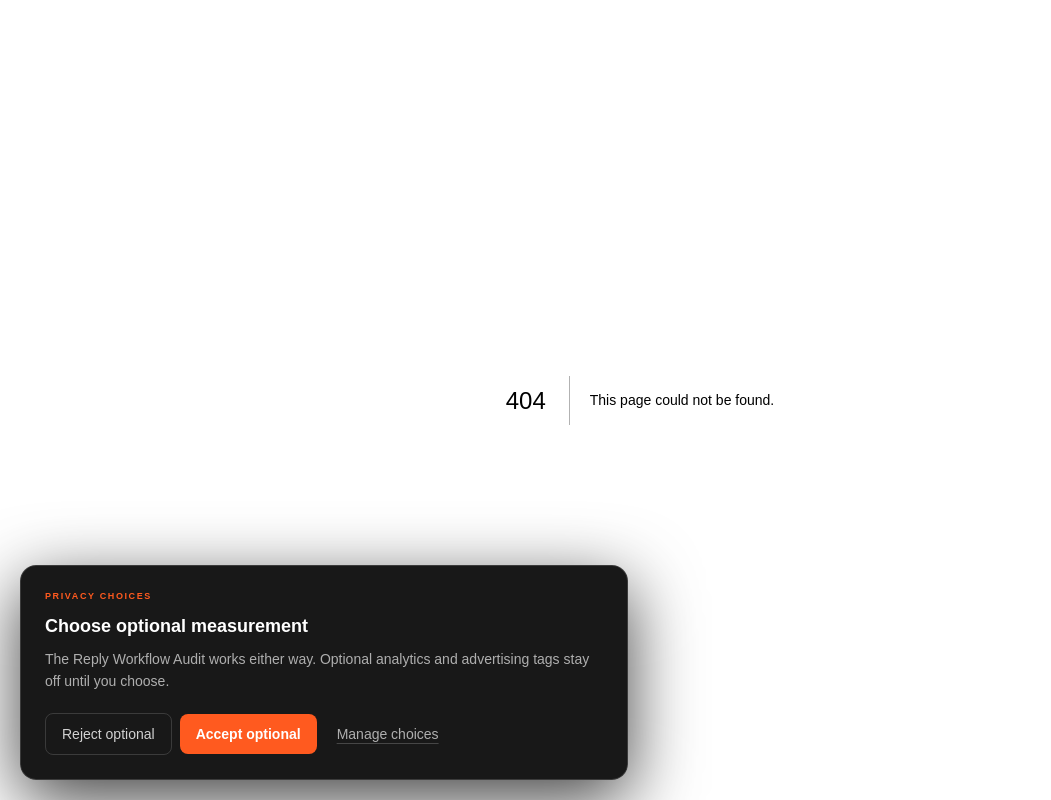
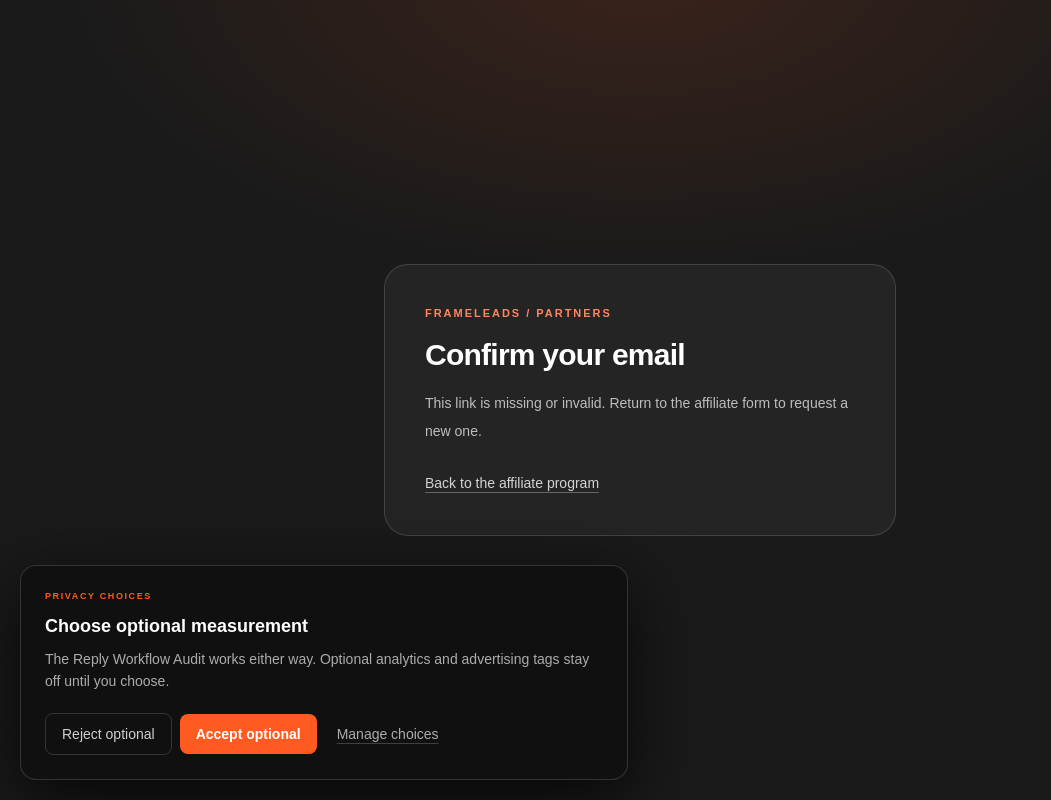
Before and after one commit to Frameleads/FrameLeads-Landing, a Next.js app: page /affiliates/confirm in a window 1280 px wide. Before the commit this address had no page. Shown: the whole page, without its empty margins (0-1051 px from the left). Built offline with nearby package versions, Linux system fonts and the light colour scheme; a web font is replaced by a local one.

Commit message:
feat(affiliates): add noindex confirmation page

```diff
--- /dev/null
+++ b/src/app/affiliates/confirm/page.tsx
@@ -0,0 +1,15 @@
+import type { Metadata } from "next";
+import ConfirmAffiliateEmail from "../../../components/ConfirmAffiliateEmail";
+
+export const metadata: Metadata = {
+  title: "Confirm affiliate email | FrameLeads",
+  robots: { index: false, follow: false },
+  referrer: "no-referrer",
+};
+
+export default function AffiliateConfirmPage() {
+  return <main className="flex min-h-screen items-center justify-center bg-[#1A1A1A] px-5 py-16 text-white">
+    <div aria-hidden="true" className="pointer-events-none absolute inset-x-0 top-0 h-[36rem] bg-[radial-gradient(ellipse_60%_70%_at_50%_-5%,rgba(255,90,31,0.14),transparent_75%)]"/>
+    <div className="relative z-10 w-full max-w-lg"><ConfirmAffiliateEmail/></div>
+  </main>;
+}
```
